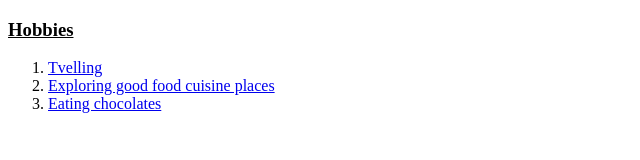
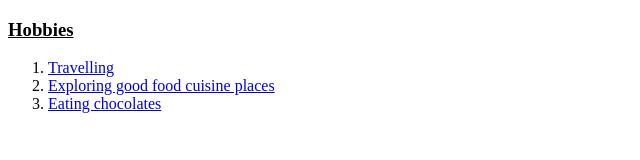
Before and after one commit to shruti-2901/New-CV, a plain HTML site: page hobbies.html in a window 1280 px wide. Shown: the full height of the page, 0-640 px from the left. Drawn offline with Linux system fonts and the light colour scheme.

Commit message:
spelling mistake

```diff
--- a/hobbies.html
+++ b/hobbies.html
@@ -7,7 +7,7 @@
   <body>
     <h3><u>Hobbies</u></h3>
     <ol type="1">
-      <li><a href="https://www.youtube.com/watch?v=Qmi-Xwq-MEc">Tvelling</a></li>
+      <li><a href="https://www.youtube.com/watch?v=Qmi-Xwq-MEc">Travelling</a></li>
       <li><a href="https://www.youtube.com/watch?v=bnu7HJnP2AA">Exploring good food cuisine places</a></li>
       <li><a href="https://www.youtube.com/watch?v=RM_E-XyoMvI">Eating chocolates</a></li>
     </ol>
```
